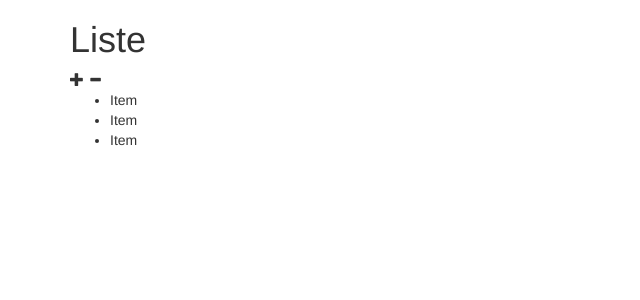
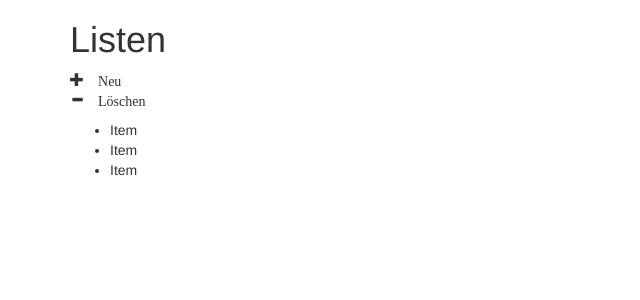
Before and after one commit to christoph-hahn/medt-3, a PHP site: page /hue8/index.php in a window 1280 px wide. Shown: the top 300 px of the page, without its empty margins (0-640 px from the left). Run offline with PHP 8.4, Linux system fonts and the light colour scheme; some libraries are stand-ins or nearby versions.

Commit message:
Add files via upload

```diff
--- a/hue8/index.php
+++ b/hue8/index.php
@@ -23,10 +23,10 @@
 </head>
 <body class="container">
 
-		<h1>Liste</h1>
+		<h1>Listen</h1>
 
-		<span id="newLi" class="glyphicon glyphicon-plus"></span>
-		<span id="deleteLi" class="glyphicon glyphicon-minus"></span>
+		<span id="newLi" class="glyphicon glyphicon-plus"> Neu</span> <p>
+		<span id="deleteLi" class="glyphicon glyphicon-minus"> Löschen</span>
 		 <ul id="liste">
 		 	<li class="item">Item</li>
 		 	<li class="item">Item</li>
```
